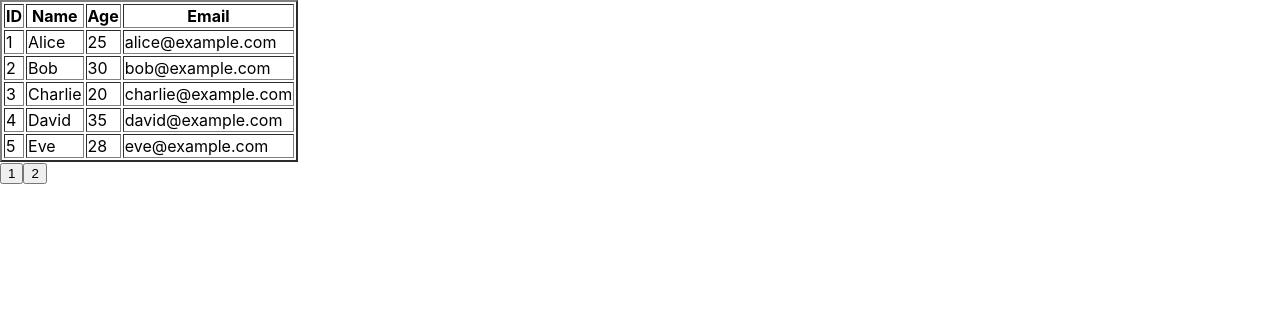
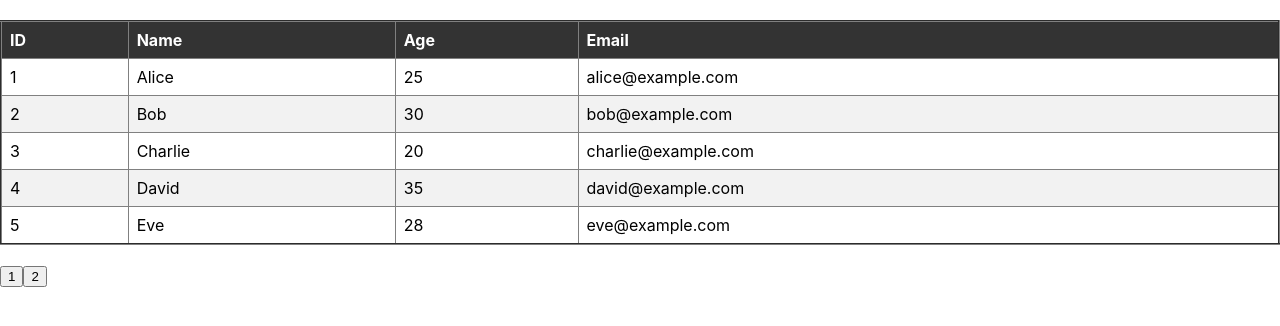
Before and after one commit to yhyancy/React_table_demo, a React (Create React App) app: page / in a window 1280 px wide. Shown: the top 326 px of the page. Built offline with nearby package versions, Linux system fonts and the light colour scheme.

Commit message:
add table css

```diff
--- /dev/null
+++ b/src/components/Table/index.css
@@ -0,0 +1,23 @@
+table {
+    border-collapse: collapse;
+    width: 100%;
+    margin: 20px 0;
+  }
+
+th, td {
+    text-align: left;
+    padding: 8px;
+}
+
+th {
+    background-color: #333;
+    color: #fff;
+}
+
+tr:nth-child(even) {
+    background-color: #f2f2f2;
+}
+
+tr:hover {
+    background-color: #ddd;
+}
--- a/src/components/Table/index.tsx
+++ b/src/components/Table/index.tsx
@@ -1,4 +1,5 @@
 import React, { useState } from "react";
+import './index.css'
 
 interface TableColumn {
   header: string;
@@ -19,7 +20,11 @@ enum SortOrder {
   DESCENDING = "DESC",
 }
 
-const Table: React.FC<TableProps> = ({ columns, data, pageSize = 5 }) => {
+const Table: React.FC<TableProps> = ({
+  columns,
+  data,
+  pageSize = 5,
+}) => {
   const [sortColumn, setSortColumn] = useState<TableColumn | null>(null);
   const [sortOrder, setSortOrder] = useState<SortOrder>(SortOrder.ASCENDING);
   const [currentPage, setCurrentPage] = useState(1);
```
Also changed, not shown: src/components/Table/index.scss (deleted).
